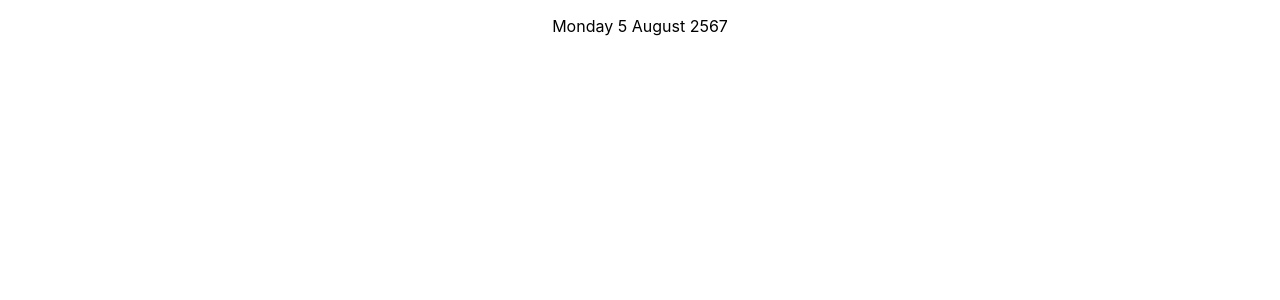
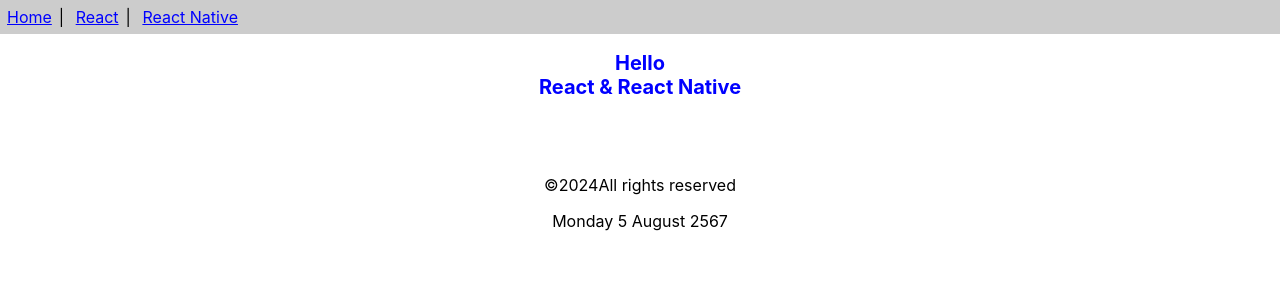
Before and after one commit to BunyaweeS/app1, a React (Create React App) app: page / in a window 1280 px wide. Shown: the top 300 px of the page. Built offline with nearby package versions, Linux system fonts and the light colour scheme.

Commit message:
Function Component

```diff
--- a/src/App.js
+++ b/src/App.js
@@ -1,11 +1,14 @@
 import React from 'react'
 import './style.css'
 import Calendar from './class.componets'
+import { Header,Content,Footer } from './func-componets'
 
 export default function App(){
   return (
     <>
-
+  <Header/>
+  <Content/>
+  <Footer/>
   <p><center><Calendar/></center></p>
 
   </>
--- /dev/null
+++ b/src/func-componets.js
@@ -0,0 +1,33 @@
+import React from 'react';
+
+export function Header(){
+    const aStyle = {
+        display : 'inline-block',
+        color:'blue',
+        margin:'7px',
+        textdecoration:'none'
+    }
+    return (
+        <div style={{backgroundColor:'#ccc'}}>
+            <a href=''style={aStyle}>Home</a>|&nbsp;
+            <a href=''style={aStyle}>React</a>|&nbsp;
+            <a href=''style={aStyle}>React Native</a>
+        </div>
+    )
+}
+export function Content(){
+        return(
+            <div style={{textAlign:'center'}}>
+            <h2>Hello<br/>React & React Native</h2>
+            <br/><br/><br/>
+            </div>
+        )
+    }
+
+export const Footer = () =>{
+    return(
+        <div style={{textAlign:'center'}}>
+            &copy;{new Date().getFullYear()}All rights reserved
+        </div>
+    )
+}
```
